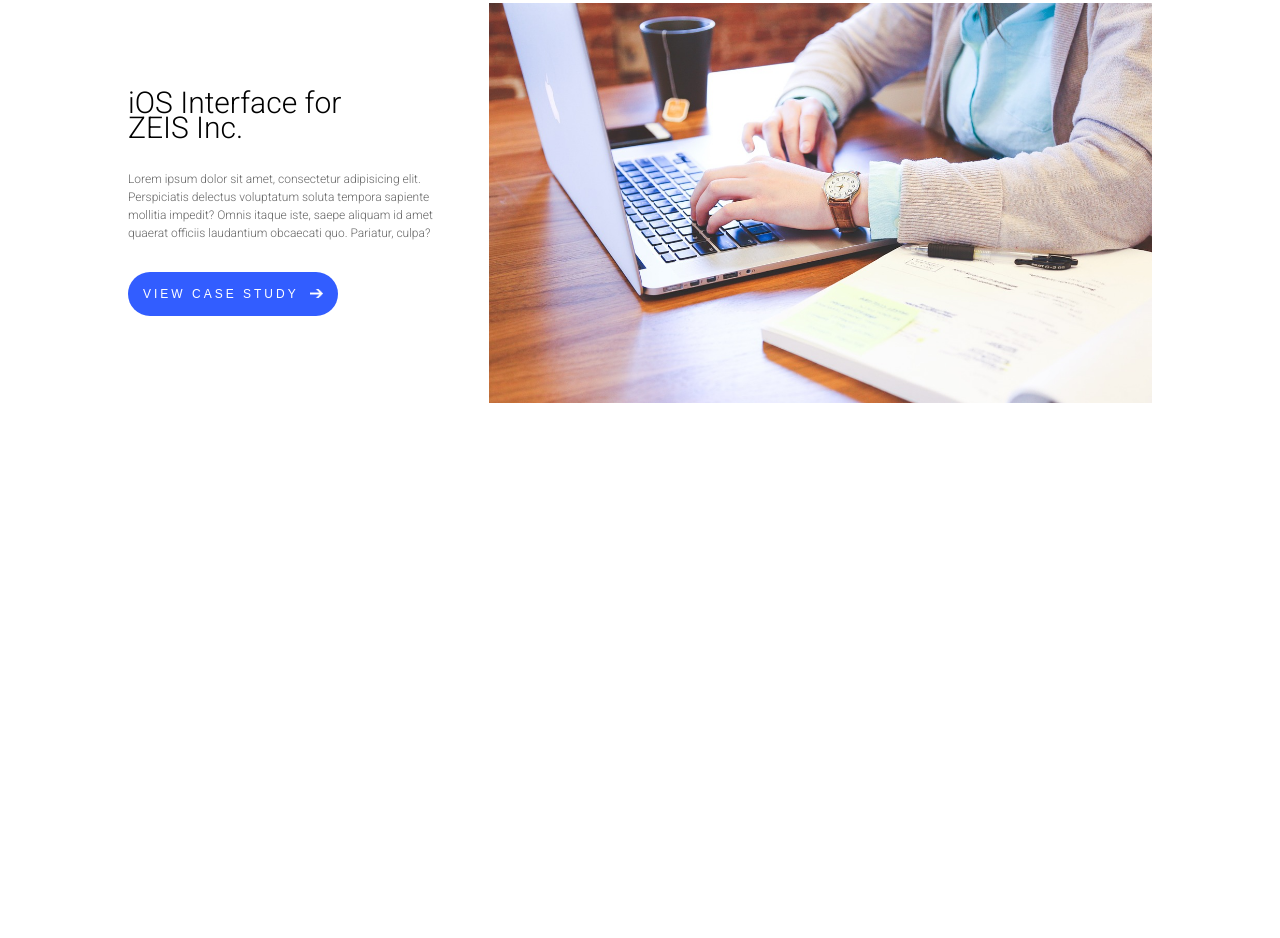
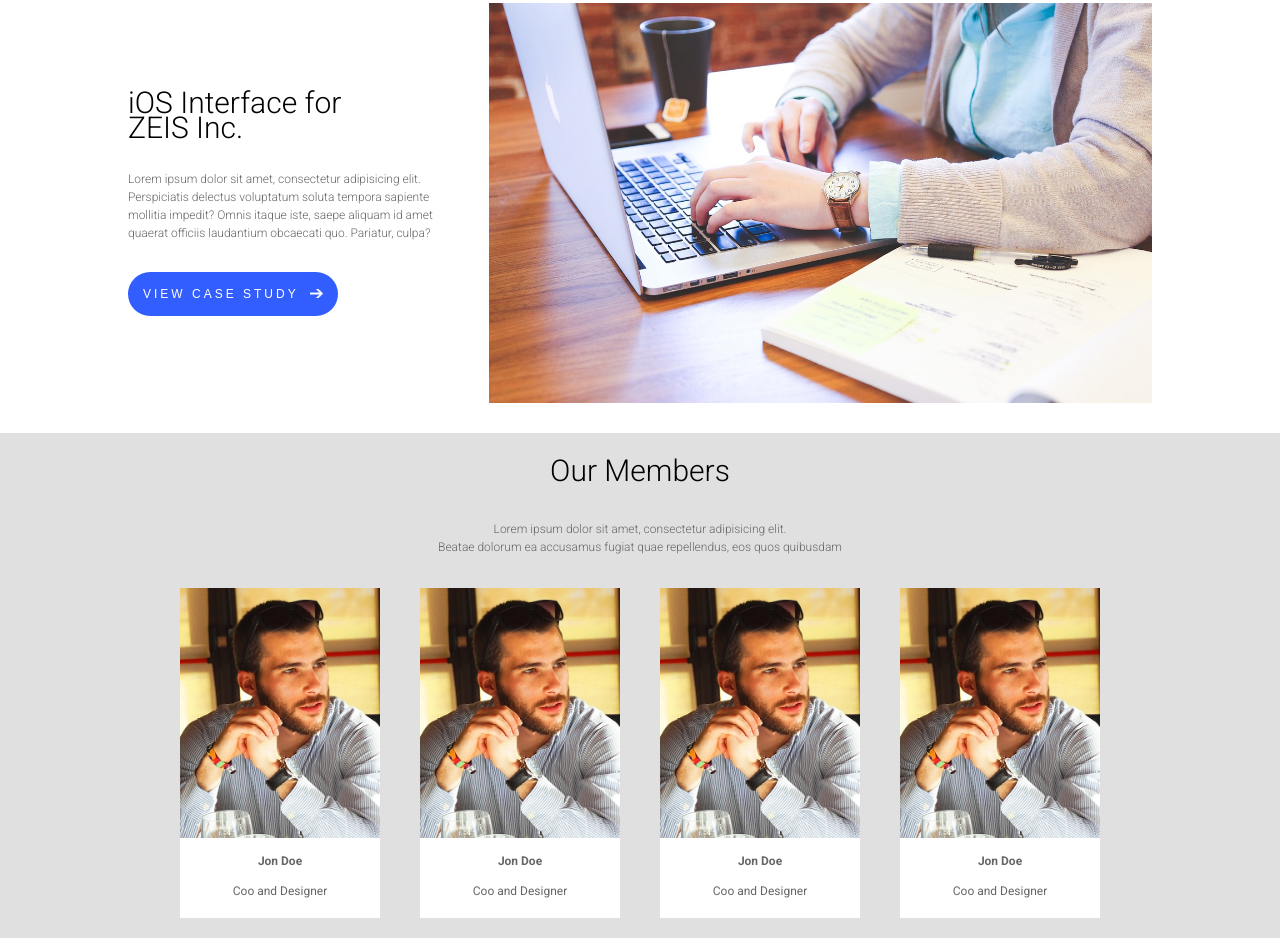
Before and after one commit to iGrubesic/treetopers, a website: page index.html in a window 1280 px wide. Shown: the part 4089-5027 px from the top of the page. Before the commit the page ends 4522 px from the top, so only its background shows below. Drawn offline with nearby package versions, Linux system fonts and the light colour scheme; files that its build step writes are made by us from their sources.

Commit message:
section -members added

```diff
--- a/index.html
+++ b/index.html
@@ -123,5 +123,31 @@
                 </div>
             </div>
         </section>
+        <section class="container members">
+            <div class="wrapper">
+                <h2>Our Members</h2>
+                <p class="main-p">Lorem ipsum dolor sit amet, consectetur adipisicing elit. <br>Beatae dolorum ea accusamus fugiat quae repellendus, eos quos quibusdam</p>
+                <div class="card">
+                    <div class="profileImg"></div>
+                    <h4>Jon Doe</h4>
+                    <span>Coo and Designer</span>
+                </div>
+                <div class="card">
+                    <div class="profileImg"></div>
+                    <h4>Jon Doe</h4>
+                    <span>Coo and Designer</span>
+                </div>
+                <div class="card">
+                    <div class="profileImg"></div>
+                    <h4>Jon Doe</h4>
+                    <span>Coo and Designer</span>
+                </div>
+                <div class="card">
+                    <div class="profileImg"></div>
+                    <h4>Jon Doe</h4>
+                    <span>Coo and Designer</span>
+                </div>
+            </div>
+        </section>
     </body>
 </html>
--- /dev/null
+++ b/style/sass/_members.scss
@@ -0,0 +1,50 @@
+.members {
+    width: 100%;
+    background-color: #E0E0E0;
+    .wrapper {
+        width: 80%;
+        margin: 0 10%;
+        display: flex;
+        flex-direction: row;
+        flex-wrap: wrap;
+        justify-content: center;
+    }
+    .main-p {
+        text-align: center;
+        color: #666;
+        line-height: 1.8 rem;
+        font-weight: 300;
+        width: 100%;
+    }
+
+    h2 {
+        font-size: 3rem;
+        font-weight: 300;
+        line-height: 2.5rem;
+        text-align: center;
+        width: 100%;
+    }
+    .card {
+        max-width: 200px;
+        min-width: 200px;
+        min-height: 330px;
+        margin: 2rem;
+        background: #fff;
+        flex: 1;
+        .profileImg {
+            background-image: url("../img/profilePic.jpg");
+            height: 250px;
+            background-size: 100%;
+            background-repeat: no-repeat;
+        }
+        h4 {
+            text-align: center;
+            color: #666;
+        }
+        span {
+            text-align: center;
+            display: block;
+            color: #666;
+        }
+    }
+}
--- a/style/sass/main.scss
+++ b/style/sass/main.scss
@@ -4,11 +4,13 @@
 @import 'media';
 @import 'videoWrapper';
 @import 'sectionProjects';
+@import 'members';
 
 html {
     font-size: 62.5%;
     font-family: 'Roboto', sans-serif;
     box-sizing: border-box;
+    overflow-x: hidden;
 }
 
 body {
```
Also changed, not shown: img/profilePic.jpg (added).
